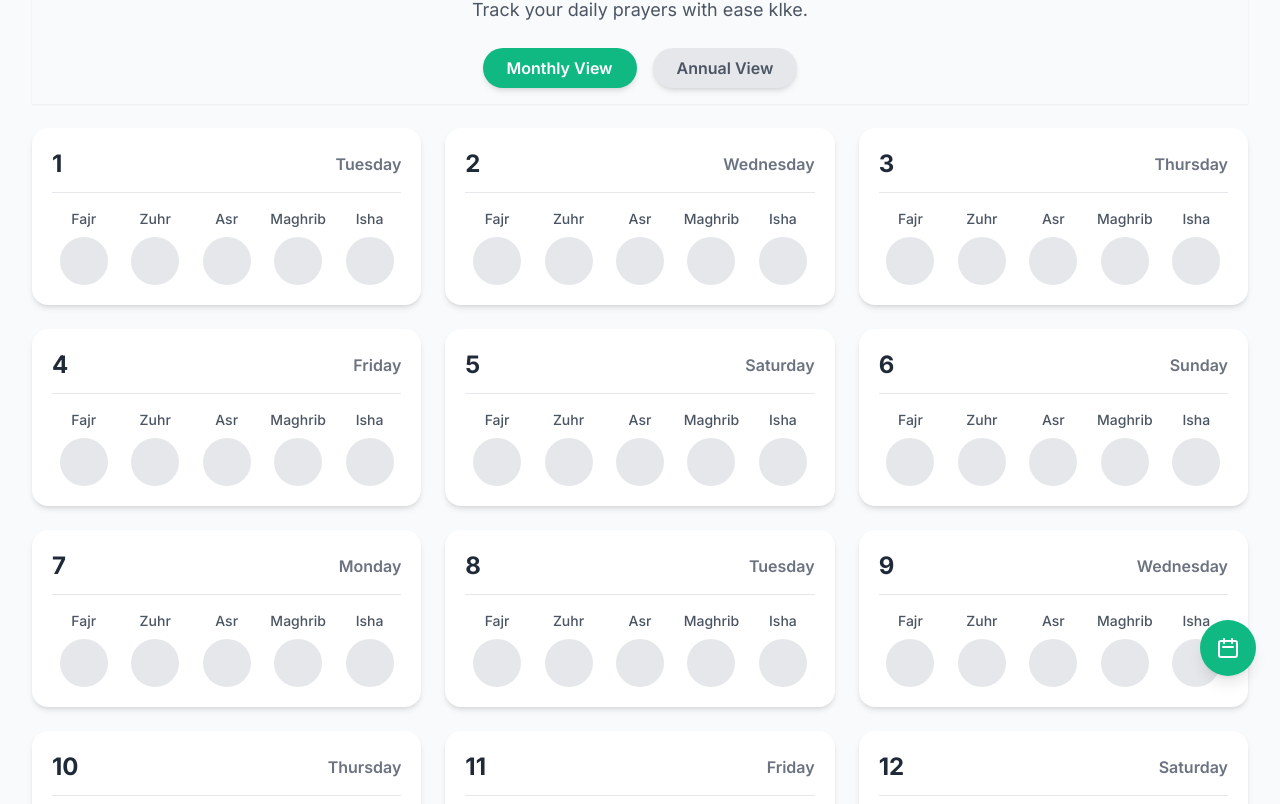
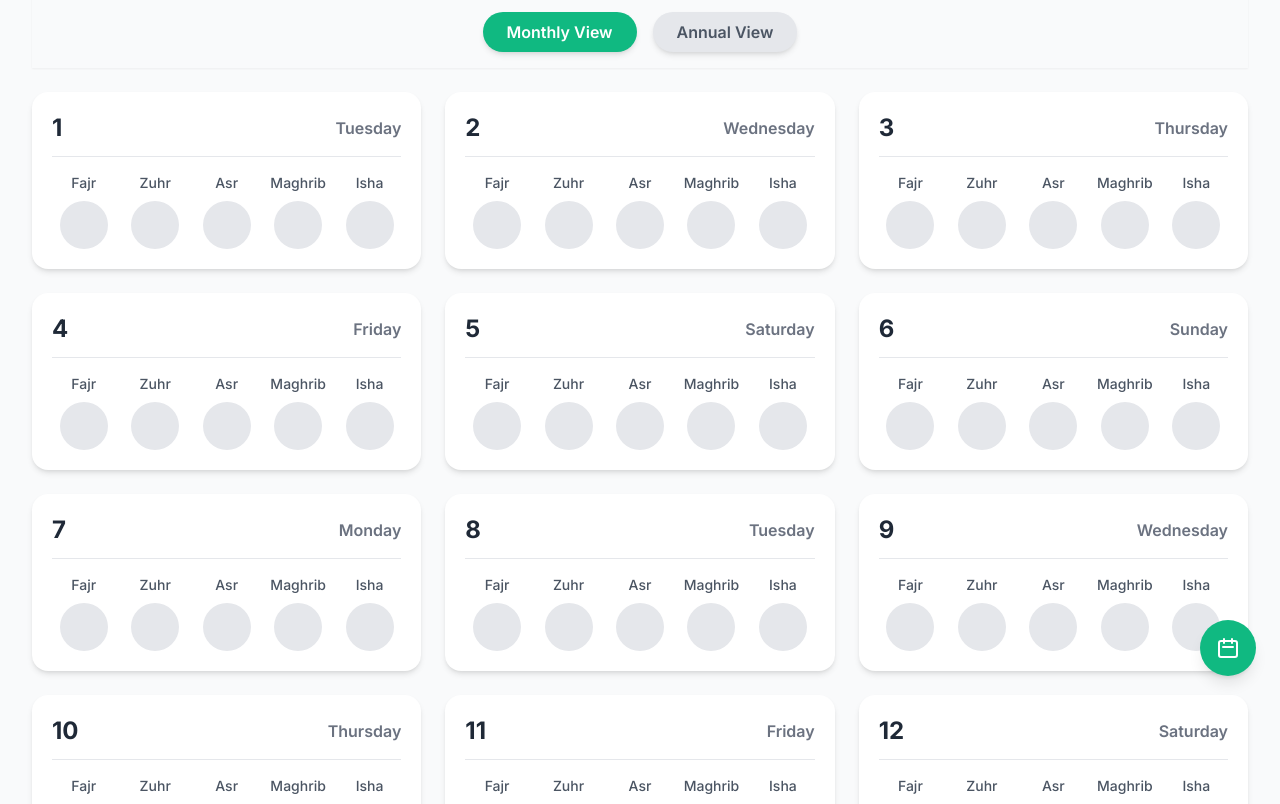
Before and after one commit to Shakibea/prayer-tracker, a plain HTML site: page index.html in a window 1280 px wide. Shown: the part 100-904 px from the top of the page. Drawn offline with nearby package versions, Linux system fonts and the light colour scheme.

```diff
--- a/index.html
+++ b/index.html
@@ -59,7 +59,7 @@
                     </svg>
                 </button>
             </div>
-            <p class="mt-2 text-lg text-gray-600">Track your daily prayers with ease klke.</p>
+            <!-- <p class="mt-2 text-lg text-gray-600">Track your daily prayers with ease klke.</p> -->
                 <div class="mt-6 flex justify-center space-x-4">
                     <button id="monthly-view-btn" class="px-6 py-2 rounded-full font-semibold shadow-md transition-colors btn-active">Monthly View</button>
                     <button id="annual-view-btn" class="px-6 py-2 rounded-full font-semibold shadow-md transition-colors btn-inactive">Annual View</button>
```
